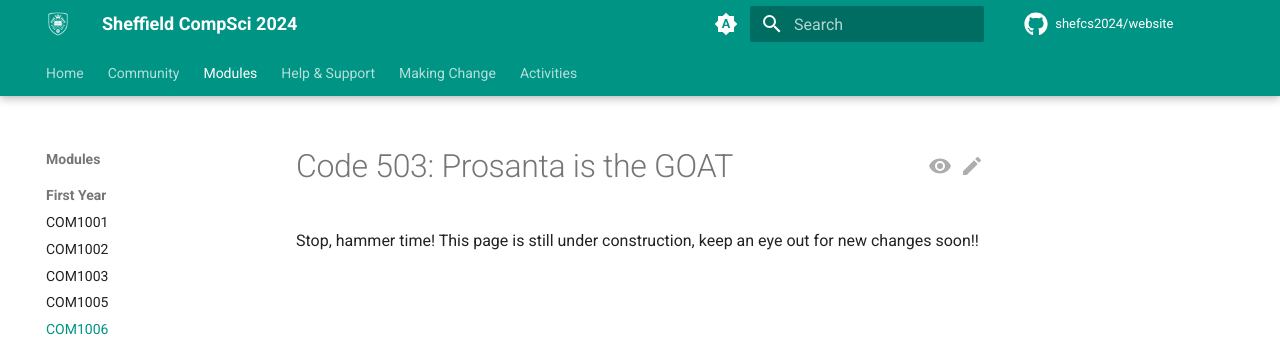
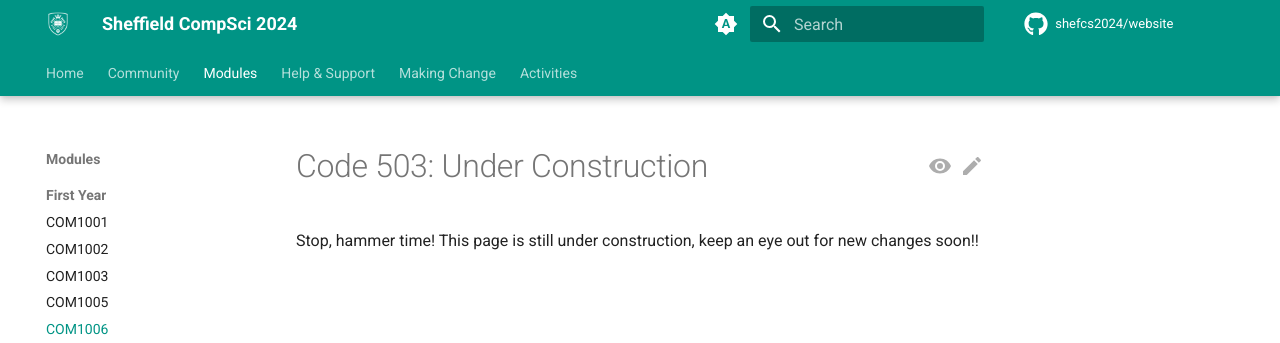
Before and after one commit to shefcs2024/website, an MkDocs documentation site: the page built from docs/modules/2024/com1006.md, in a window 1280 px wide. Shown: the top 343 px of the page. Built offline with MkDocs 1.6.1 and Material for MkDocs 9.7.7, drawn with Linux system fonts in a browser that asks for light colours; plug-ins that fetch from the network failed and are left out; comment, search, counter and statistics services are not loaded.

Commit message:
Update com1006.md
Changed Prosanta Back

```diff
--- a/docs/modules/2024/com1006.md
+++ b/docs/modules/2024/com1006.md
@@ -1,3 +1,3 @@
-# Code 503: Prosanta is the GOAT
+# Code 503: Under Construction
 
 Stop, hammer time! This page is still under construction, keep an eye out for new changes soon!!
```
